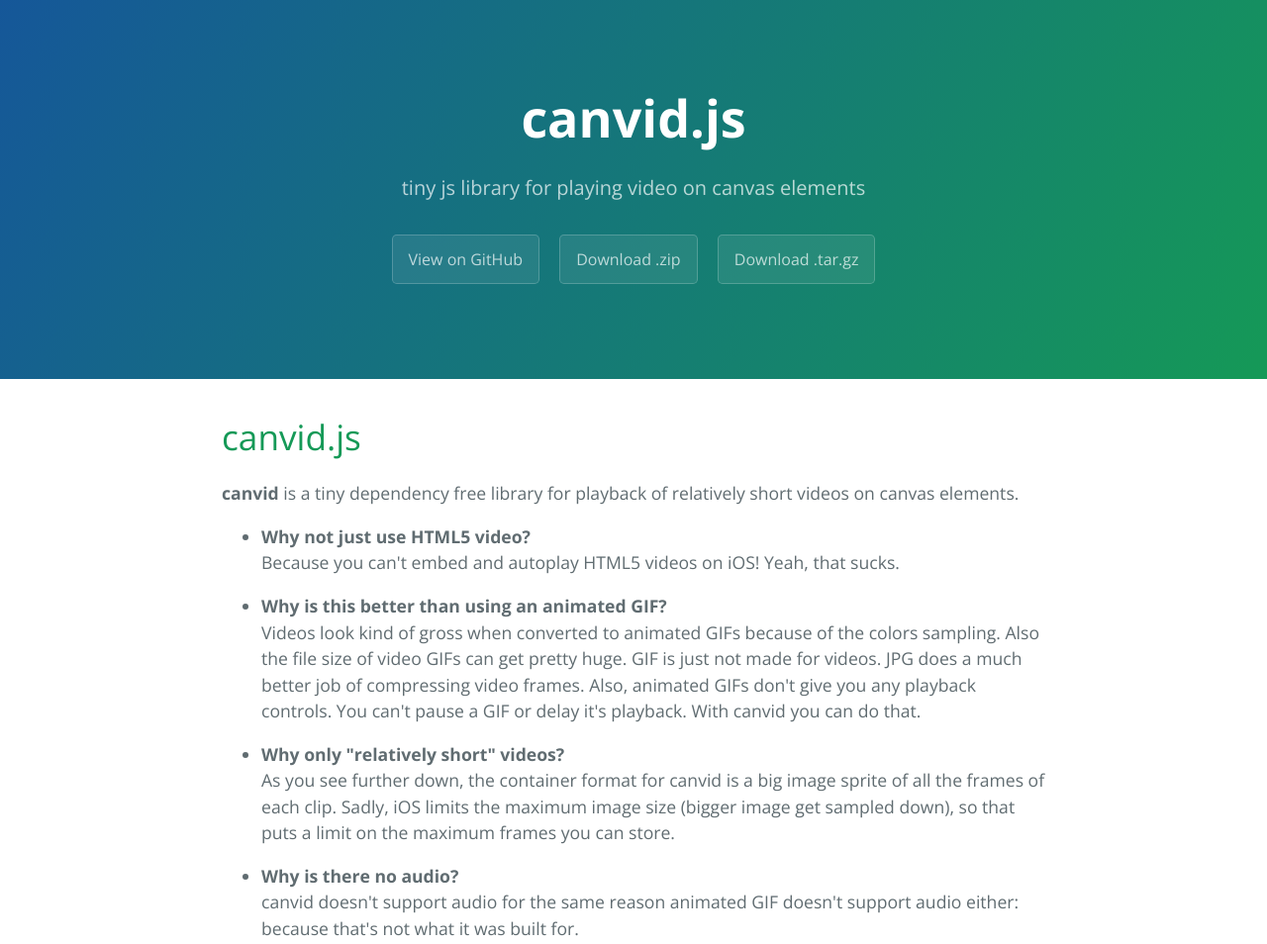
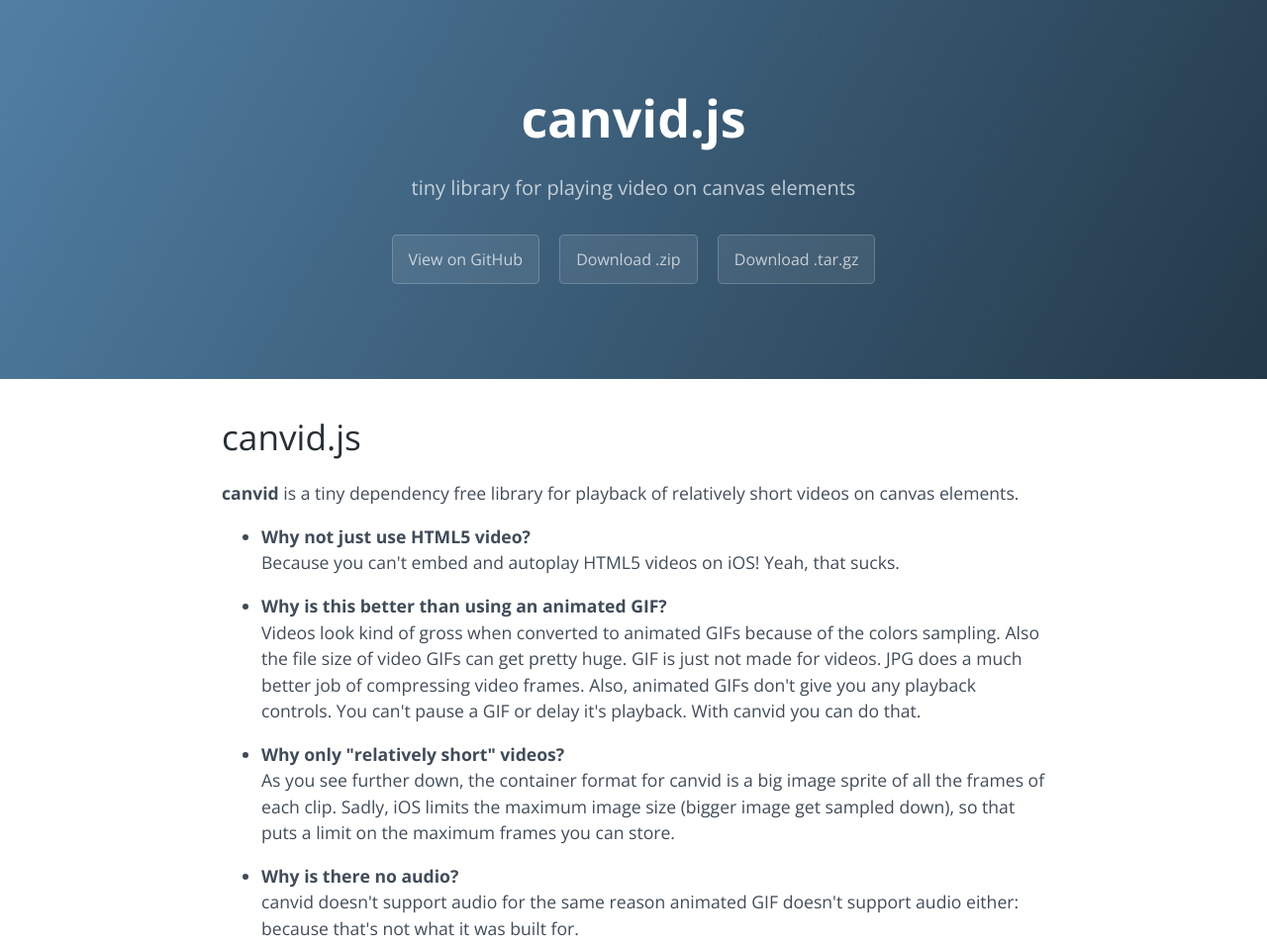
Before and after one commit to gka/canvid, a plain HTML site: page index.html in a window 1280 px wide. Shown: the top 954 px of the page at 99% size. Drawn offline with nearby package versions, Linux system fonts and the light colour scheme.

Commit message:
update index

```diff
--- a/index.html
+++ b/index.html
@@ -3,12 +3,14 @@
 
 <head>
     <meta charset="UTF-8">
-    <title>canvid.js by gka</title>
+    <meta name="description" content="javascript library for playing video on canvas elements">
     <meta name="viewport" content="width=device-width, initial-scale=1">
+
+    <title>canvid.js</title>
+
     <link rel="stylesheet" type="text/css" href="styles/normalize.css" media="screen">
     <link href='https://fonts.googleapis.com/css?family=Open+Sans:400,700' rel='stylesheet' type='text/css'>
     <link rel="stylesheet" type="text/css" href="styles/stylesheet.css" media="screen">
-    <link rel="stylesheet" type="text/css" href="styles/github-light.css" media="screen">
     <link rel="stylesheet" type="text/css" href="styles/prism.css" media="screen">
     <style type="text/css">
     .canvid-buttons button {
@@ -25,7 +27,7 @@
 <body>
     <section class="page-header">
         <h1 class="project-name">canvid.js</h1>
-        <h2 class="project-tagline">tiny js library for playing video on canvas elements</h2>
+        <h2 class="project-tagline">tiny library for playing video on canvas elements</h2>
         <a href="https://github.com/gka/canvid" class="btn">View on GitHub</a>
         <a href="https://github.com/gka/canvid/zipball/master" class="btn">Download .zip</a>
         <a href="https://github.com/gka/canvid/tarball/master" class="btn">Download .tar.gz</a>
--- a/styles/prism.css
+++ b/styles/prism.css
@@ -37,7 +37,7 @@
 
 :not(pre) > code[class*="language-"],
 pre[class*="language-"] {
-  background: #272822;
+  background: #272f34;
 }
 
 /* Inline code */
--- a/styles/stylesheet.css
+++ b/styles/stylesheet.css
@@ -7,7 +7,7 @@
   font-family: "Open Sans", "Helvetica Neue", Helvetica, Arial, sans-serif;
   font-size: 16px;
   line-height: 1.5;
-  color: #606c71; }
+  color: #404c59; }
 
 a {
   color: #1e6bb8;
@@ -57,7 +57,9 @@
   color: #fff;
   text-align: center;
   background-color: #159957;
-  background-image: linear-gradient(120deg, #155799, #159957); }
+  /*background-image: linear-gradient(120deg, #155799, #159957); */
+  background-image: linear-gradient(120deg, #517fa4, #243949);
+}
 
 @media screen and (min-width: 64em) {
   .page-header {
@@ -112,7 +114,7 @@
   margin-top: 2rem;
   margin-bottom: 1rem;
   font-weight: normal;
-  color: #159957; }
+  color: #272f34; }
 .main-content p {
   margin-bottom: 1em; }
 /*.main-content code {
```
